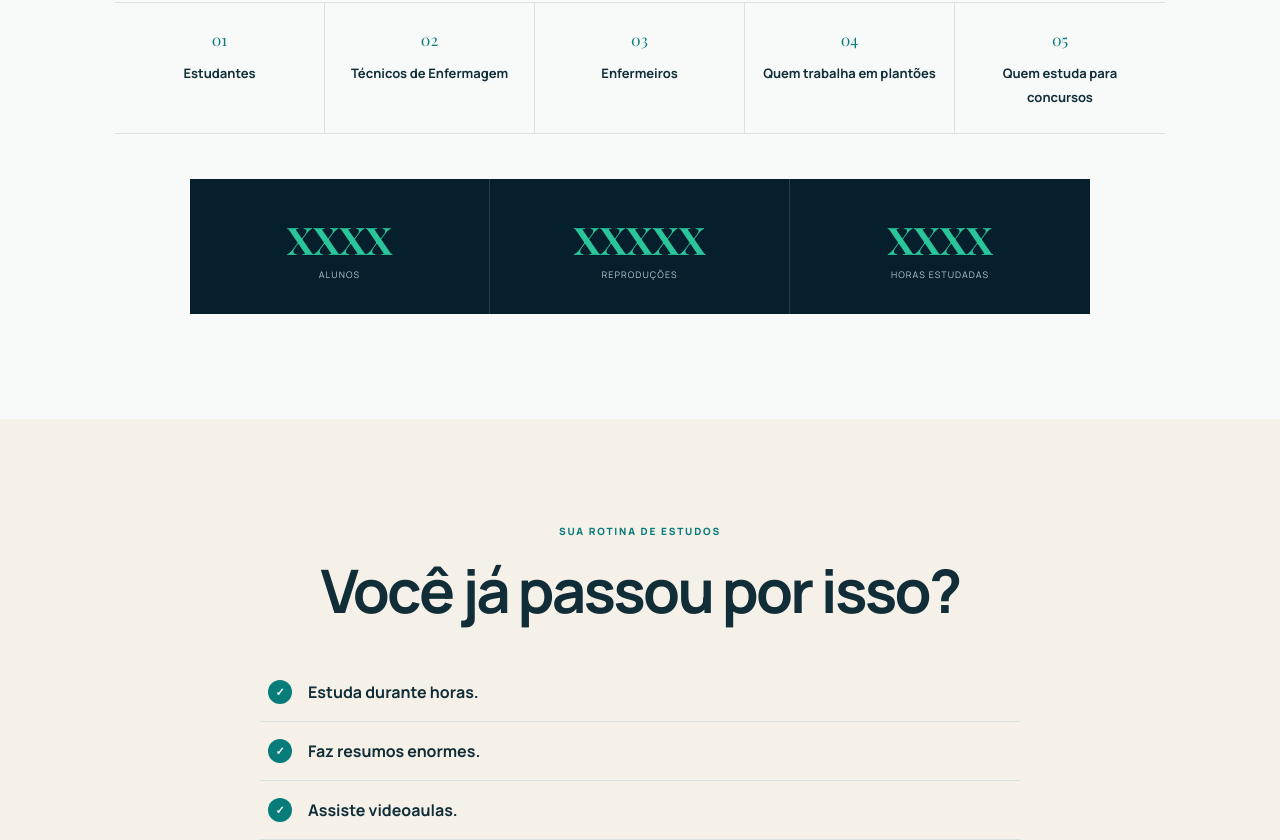
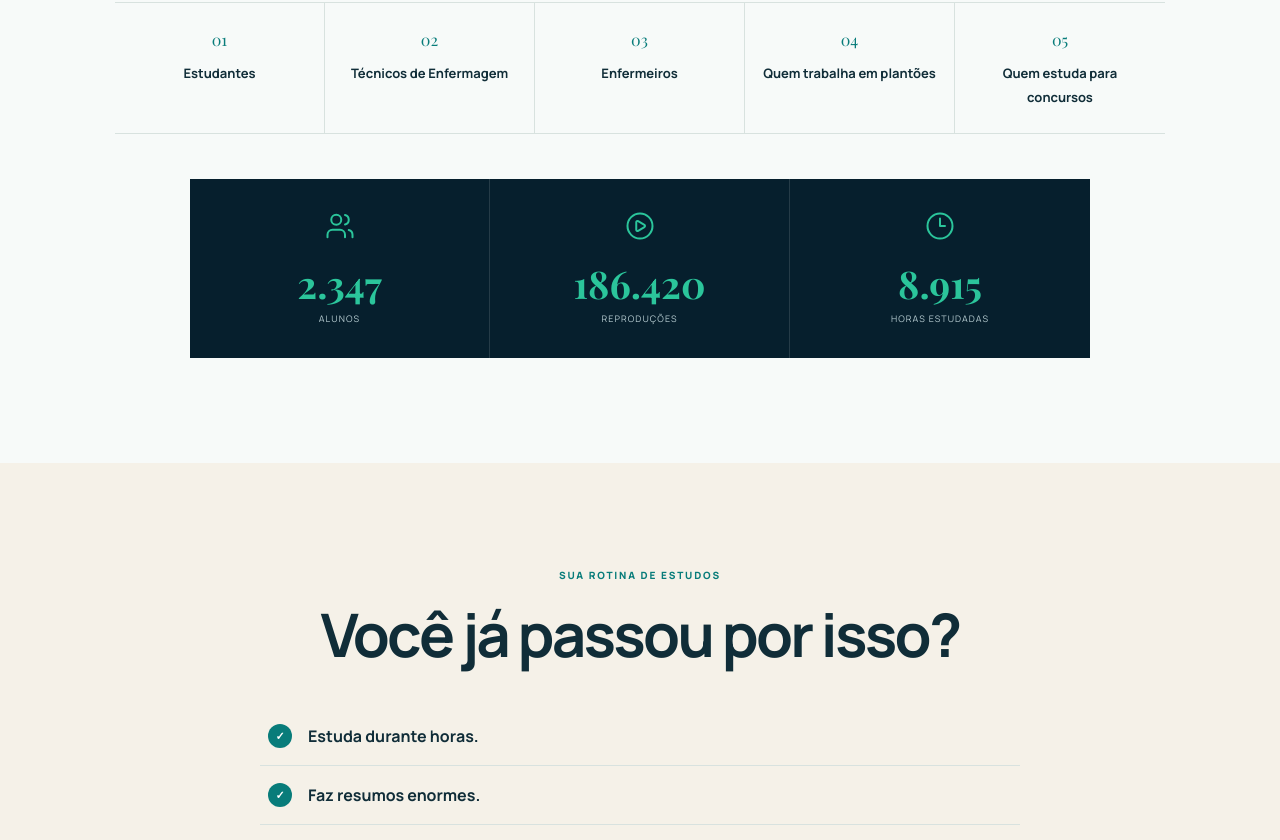
Before and after one commit to TACIO10/Enfermusic-upsell, a Next.js app: page / in a window 1280 px wide. Shown: the part 3736-4576 px from the top of the page. Built offline with nearby package versions, Linux system fonts and the light colour scheme; a web font is replaced by a local one.

Commit message:
Add related icons and real authority metrics

```diff
--- a/app/layout.tsx
+++ b/app/layout.tsx
@@ -10,6 +10,7 @@ import "./folds.css";
 import "./authority-offer.css";
 import "./fernanda-story.css";
 import "./story-images.css";
+import "./related-icons.css";
 
 const manrope = Manrope({ variable: "--font-sans", subsets: ["latin"] });
 const playfair = Playfair_Display({ variable: "--font-serif", subsets: ["latin"], style: ["normal", "italic"] });
--- a/app/page.tsx
+++ b/app/page.tsx
@@ -115,9 +115,9 @@ export default function Home() {
             {["Estudantes", "Técnicos de Enfermagem", "Enfermeiros", "Quem trabalha em plantões", "Quem estuda para concursos"].map((item, i)=><div key={item}><span>0{i+1}</span><strong>{item}</strong></div>)}
           </div>
           <div className="authority-numbers">
-            <div><strong>XXXX</strong><span>alunos</span></div>
-            <div><strong>XXXXX</strong><span>reproduções</span></div>
-            <div><strong>XXXX</strong><span>horas estudadas</span></div>
+            <div><Users aria-hidden="true"/><strong>2.347</strong><span>alunos</span></div>
+            <div><PlayCircle aria-hidden="true"/><strong>186.420</strong><span>reproduções</span></div>
+            <div><Clock3 aria-hidden="true"/><strong>8.915</strong><span>horas estudadas</span></div>
           </div>
         </div>
       </section>
@@ -177,7 +177,7 @@ export default function Home() {
           <h2>Conheça o Método da Memória Musical</h2>
           <p className="fold-lead">Um sistema de revisão criado para ajudar concurseiros da Enfermagem a reforçar os conteúdos mais cobrados por meio de músicas organizadas por disciplina.</p>
           <div className="where-grid">
-            {[["TR","Dirigindo"],["PL","No plantão"],["CM","Caminhando"],["TN","Treinando"],["CS","Em casa"]].map(([icon,text])=><div key={text}><span>{icon}</span><strong>{text}</strong></div>)}
+            {[[CarFront,"Dirigindo"],[Hospital,"No plantão"],[Footprints,"Caminhando"],[Dumbbell,"Treinando"],[House,"Em casa"]].map(([Icon,text])=><div key={String(text)}><span><Icon aria-hidden="true"/></span><strong>{String(text)}</strong></div>)}
           </div>
         </div>
       </section>
@@ -187,7 +187,7 @@ export default function Home() {
           <div className="fold-kicker">Cabe na vida real</div>
           <h2>Estude até quando você não está estudando.</h2>
           <div className="routine-four">
-            {[["01","Trânsito","Transforme o caminho em revisão."],["02","Intervalo do plantão","Use uma pausa para reforçar um assunto."],["03","Academia","Ouça enquanto movimenta o corpo."],["04","Tarefas de casa","Continue revisando dentro da sua rotina."]].map(([n,t,d])=><article key={t}><span>{n}</span><div className="line-art"/><h3>{t}</h3><p>{d}</p></article>)}
+            {[[CarFront,"01","Trânsito","Transforme o caminho em revisão."],[Hospital,"02","Intervalo do plantão","Use uma pausa para reforçar um assunto."],[Dumbbell,"03","Academia","Ouça enquanto movimenta o corpo."],[House,"04","Tarefas de casa","Continue revisando dentro da sua rotina."]].map(([Icon,n,t,d])=><article key={String(t)}><span>{String(n)}</span><div className="routine-icon"><Icon aria-hidden="true"/></div><h3>{String(t)}</h3><p>{String(d)}</p></article>)}
           </div>
         </div>
       </section>
@@ -289,3 +289,4 @@ export default function Home() {
     </main>
   );
 }
+import { CarFront, Clock3, Dumbbell, Footprints, Hospital, House, PlayCircle, Users } from "lucide-react";
--- /dev/null
+++ b/app/related-icons.css
@@ -0,0 +1,32 @@
+.authority-numbers > div {
+  position: relative;
+}
+
+.authority-numbers svg {
+  width: 30px;
+  height: 30px;
+  margin: 0 auto 14px;
+  color: var(--green);
+  stroke-width: 1.6;
+}
+
+.where-grid span svg {
+  width: 21px;
+  height: 21px;
+  stroke-width: 1.8;
+}
+
+.routine-icon {
+  height: 112px;
+  margin: 20px 0;
+  display: grid;
+  place-items: center;
+  background: linear-gradient(135deg, var(--mint), #e8f0ef);
+}
+
+.routine-icon svg {
+  width: 47px;
+  height: 47px;
+  color: var(--teal);
+  stroke-width: 1.5;
+}
--- a/package.json
+++ b/package.json
@@ -15,6 +15,7 @@
   },
   "dependencies": {
     "drizzle-orm": "0.45.2",
+    "lucide-react": "^1.27.0",
     "magic-string": "^0.30.21",
     "next": "16.2.6",
     "react": "19.2.6",
```
Also changed, not shown: 1 other file (tests, documents, lock files or other folders).
